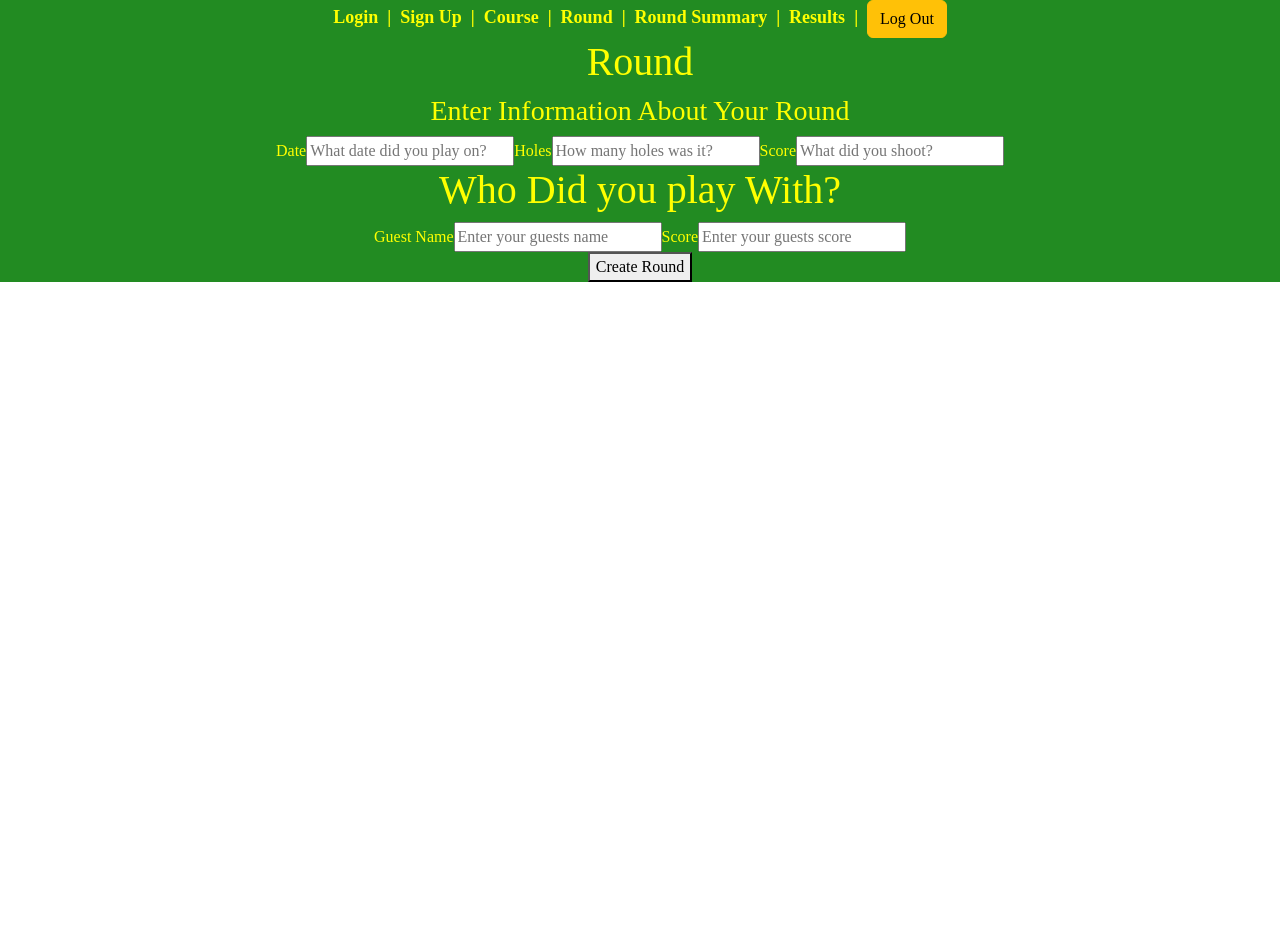
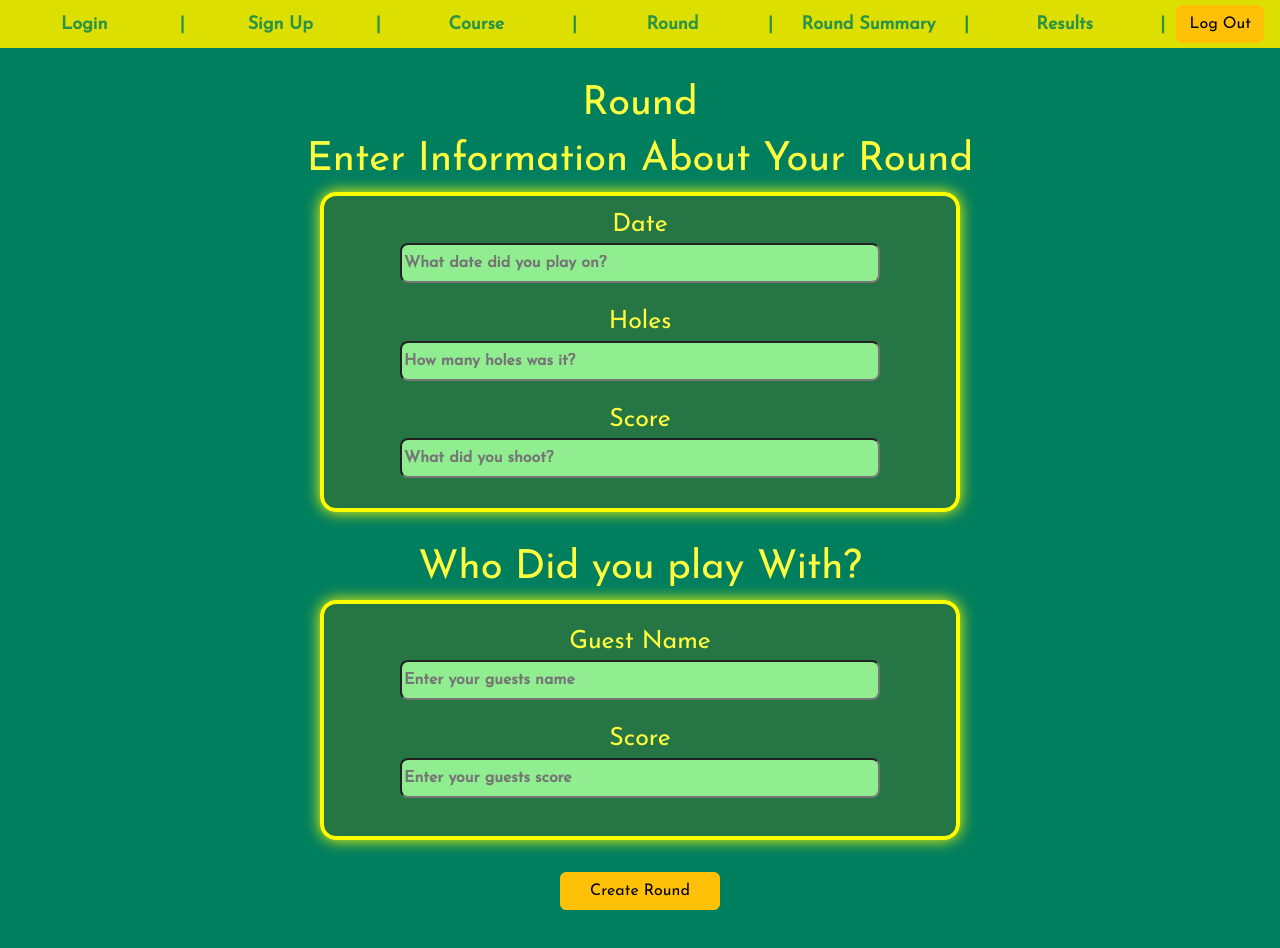
Before and after one commit to mmorris26/golf-frontend, a React (Create React App) app: page /RoundPage in a window 1280 px wide. Shown: the top 948 px of the page. Before the commit the page ends 800 px from the top, so only its background shows below. Built offline with nearby package versions, Linux system fonts and the light colour scheme.

Commit message:
more styling

```diff
--- a/src/App.css
+++ b/src/App.css
@@ -1,12 +1,20 @@
+@import url('https://fonts.googleapis.com/css2?family=Josefin+Sans&display=swap');
+
 .App {
   text-align: center;
-  background: forestgreen;
-  color: yellow;
-  font-family: Perpetua, serif;
+  background: #007f5f;
+  color: #ffff3f;
+  font-family: 'Josefin Sans', sans-serif;
+}
+ /* box shadow on all inputs box shadow  0 0 10 black*/
+ /* different fonts for text and body */
+ /* change background of  course divs */
+.no-edit{
+  display: none;
 }
 
-.no-edit{
-  display: none;
+label {
+  color: #ffff3f;
 }
 
 .edit-info{
@@ -43,6 +51,7 @@ td {
 
 .login-page-div{
   color: yellow;
+  background-color: rgba(20, 164, 61, 0.3);
   border:  4px solid;
   height: 20rem;
   width: 40rem;
@@ -107,3 +116,166 @@ a:hover {
   align-items: center;
   justify-content: center;
 }
+
+/* course page div */
+
+.course-page-div{
+  display: flex;
+  flex-direction: column;
+  align-items: center;
+  font-weight: bold;
+  margin-top: 2rem;
+
+}
+
+.single-course{
+  padding: 2rem 0;
+  margin: 2rem;
+  border: solid;
+  border-color: yellow;
+  border-radius: 1rem;
+  transition: transform 0.3s ease;
+  box-shadow: 0 0 15px;
+  background-color: #55a630;
+}
+
+.single-course:hover {
+  transform: scale(1.05);
+  background-color: #2b9348;
+}
+
+.course-boxes{
+  display: grid;
+  grid-template-columns: 0.5fr 0.5fr ;
+  margin: 2rem;
+}
+
+.course-info {
+  display: flex;
+  align-items: center;
+}
+
+.course-image {
+  width: 33.33%;
+  max-width: 100px;
+  margin-right: 20px;
+}
+
+.course-details {
+  flex: 1;
+  text-align: left;
+}
+
+.create-course-div{
+  color: yellow;
+  background-color: rgba(122, 96, 9, 0.3);
+  border:  4px solid;
+  height: 20rem;
+  width: 40rem;
+  border-radius: 1rem;
+  display: flex;
+  flex-direction: column;
+  align-items: center;
+  justify-content: center;
+  margin-bottom: 2rem;
+  box-shadow: 0 0 15px;
+}
+
+/* round page styling */
+
+.round-page-container-div{
+  display: flex;
+  flex-direction: column;
+  align-items: center;
+  margin-top: 2rem;
+}
+
+.round-page-round-div{
+  border: solid;
+  border-color: yellow;
+
+}
+
+.round-guest-div{
+  color: yellow;
+  background-color: rgba(122, 96, 9, 0.3);
+  border:  4px solid;
+  height: 15rem;
+  width: 40rem;
+  border-radius: 1rem;
+  display: flex;
+  flex-direction: column;
+  align-items: center;
+  justify-content: center;
+  margin-bottom: 2rem;
+  box-shadow: 0 0 15px;
+}
+
+.round-labels label{
+  display: flex;
+  align-content: start;
+  font-size: 25px;
+}
+
+.round-inputs input{
+  margin-bottom: 1.25rem;
+  width: 30rem;
+  border-radius: 0.5rem;
+  height:2.5rem;
+  background-color: lightgreen;
+  color: red;
+  font-weight: bold;
+
+}
+
+.round-button{
+  width: 10rem;
+  margin-bottom:7rem;
+}
+
+/* Nav bar styling */
+
+.nav-bar{
+  background-color: #dddf00;
+  color: #2b9348;
+  height: 3rem;
+  display: flex;
+  align-items: center;
+  justify-content: space-between;
+
+}
+
+.nav-bar-elements{
+  display: flex;
+  justify-content: space-between;
+  align-items: center;
+  width: 100%;
+  margin-right: 1rem;
+}
+
+.nav-bar-elements a {
+  flex: 1;
+  text-align: center;
+}
+
+nav.nav-bar-elements button {
+  flex: 1;
+  text-align: center;
+}
+
+/* round summary styling */
+
+.round-summary-div{
+  display: flex;
+  align-items: center;
+  justify-content: center;
+}
+
+.round-summary-box-div{
+  border: solid;
+  border:  4px solid;
+  height: 30rem;
+  width: 50rem;
+  padding: 0.5rem;
+  margin: 2rem;
+}
--- a/src/components/ListOfCourses.js
+++ b/src/components/ListOfCourses.js
@@ -19,14 +19,31 @@ const toRoundPage =()=>{
 
     return(
 
-        <>
-        <div className="single-course">
-            <a onClick={()=>{toRoundPage()}}>
-                <hr></hr>
-                <h3>{props.name}</h3>
-                <p>Par: {props.par}</p>
-            </a>
+        <div>
+  <>
+    <div className="single-course">
+      <a onClick={() => { toRoundPage() }}>
+        <div className="course-info">
+          <img src="https://clipart-library.com/images_k/red-flag-transparent-background/red-flag-transparent-background-11.png" alt="Course Image" className="course-image" /> {/* Add the image source and alt attribute */}
+          <div className="course-details">
+            <h2>{props.name}</h2>
+            <h4>Par: {props.par}</h4>
+          </div>
         </div>
-        </>
+      </a>
+    </div>
+  </>
+</div>
+
+
+        // <>
+        // <div className="single-course">
+        //     <a onClick={()=>{toRoundPage()}}>
+
+        //         <h3>{props.name}</h3>
+        //         <p>Par: {props.par}</p>
+        //     </a>
+        // </div>
+        // </>
     );
 }
--- a/src/components/LoginPage.js
+++ b/src/components/LoginPage.js
@@ -89,12 +89,12 @@ export default function LoginPage(){
             />
         </div>
         <div className="login-buttons">
-            <button type="submit" class="btn btn-success" onClick={(e) => {
+            <button type="submit" className="btn btn-warning" onClick={(e) => {
             e.preventDefault();
             logUserIn();
             //   redirectToCoursePage()
             }}>Sign In</button>
-            <button onClick={redirectToSignUpPage} type="button" class="btn btn-success">Sign Up</button>
+            <button onClick={redirectToSignUpPage} type="button" className="btn btn-warning">Sign Up</button>
         </div>
       </form>
       </div>
--- a/src/components/NavBar.js
+++ b/src/components/NavBar.js
@@ -15,6 +15,7 @@ export default function NavBar(){
     }
 
     return(
+    <div className='nav-bar'>
         <>
         <div className="nav-bar-elements">
             <Link to='/'>Login</Link>
@@ -29,8 +30,9 @@ export default function NavBar(){
             &nbsp; | &nbsp;
             <Link to='SummaryPage'>Results</Link>
             &nbsp; | &nbsp;
-            <button onClick={logOutUser} class="btn btn-warning">Log Out</button>
+            <button onClick={logOutUser} className="btn btn-warning">Log Out</button>
         </div>
         </>
+        </div>
     );
 }
--- a/src/components/RoundPage.js
+++ b/src/components/RoundPage.js
@@ -64,11 +64,15 @@ export default function RoundPage(){
 
     return(
         <>
-
-        <h1>Round</h1>
-        <h3>Enter Information About Your Round</h3>
+  <div className="round-page-container-div">
+    <h1>Round</h1>
+    <h1>Enter Information About Your Round</h1>
         <form>
+        <div className="create-course-div">
+        <div className="round-labels">
             <label>Date</label>
+        </div>
+        <div className="round-inputs">
                 <input
                     name="date"
                     placeholder="What date did you play on?"
@@ -76,7 +80,11 @@ export default function RoundPage(){
                     value={newRound.date}
                     onChange={handleRoundTextInput}
                 />
+        </div>
+        <div className="round-labels">
             <label>Holes</label>
+        </div>
+        <div className="round-inputs">
                 <input
                     name="holes"
                     placeholder="How many holes was it?"
@@ -84,7 +92,11 @@ export default function RoundPage(){
                     value={newRound.holes}
                     onChange={handleRoundTextInput}
                 />
+        </div>
+        <div className="round-labels">
             <label>Score</label>
+        </div>
+        <div className="round-inputs">
                 <input
                     name="score"
                     placeholder="What did you shoot?"
@@ -92,9 +104,15 @@ export default function RoundPage(){
                     value={newRound.score}
                     onChange={handleRoundTextInput}
                 />
-        <div>
+        </div>
+        </div>
+
         <h1>Who Did you play With?</h1>
-            <label>Guest Name</label>
+        <div className="round-guest-div">
+            <div className="round-labels">
+                <label>Guest Name</label>
+            </div>
+            <div className="round-inputs">
                 <input
                     name="guestName"
                     placeholder="Enter your guests name"
@@ -102,7 +120,11 @@ export default function RoundPage(){
                     value={newRound.guestName}
                     onChange={handleRoundTextInput}
                 />
-            <label>Score</label>
+            </div>
+            <div className="round-labels">
+                <label>Score</label>
+            </div>
+            <div className="round-inputs">
                 <input
                     name="guestScore"
                     placeholder="Enter your guests score"
@@ -110,8 +132,9 @@ export default function RoundPage(){
                     value={newRound.guestScore}
                     onChange={handleRoundTextInput}
                 />
+            </div>
         </div>
-            <button type="submit" onClick={(e) => {
+            <button type="submit" className="btn btn-warning round-button" onClick={(e) => {
             e.preventDefault();
             createNewRound();
             // redirectToRoundSummaryPage();
@@ -121,8 +144,9 @@ export default function RoundPage(){
 
 
 
+        </div>
+        </>
 
-        </>
     );
 
 }
--- a/src/components/SignUpPage.js
+++ b/src/components/SignUpPage.js
@@ -43,11 +43,11 @@ export default function SignUpPage(){
         }}
       >
 
-        <h1>Sign Up</h1>
+        <h1><b>Sign Up</b></h1>
         <div className="signup-page-div">
         <form>
         <div className="login-email-label">
-            <label>Name</label>
+            <label><b>Name</b></label>
         </div>
         <div className="login-email-input">
                 <input
@@ -59,7 +59,7 @@ export default function SignUpPage(){
                     />
             </div>
             <div className="login-email-label">
-            <label>Email</label>
+            <label><b>Email</b></label>
             </div>
             <div className="login-email-input">
                 <input
@@ -71,7 +71,7 @@ export default function SignUpPage(){
                 />
             </div>
             <div className="login-email-label">
-            <label>Password</label>
+            <label><b>Password</b></label>
             </div>
             <div className="login-email-input">
                 <input
@@ -82,7 +82,7 @@ export default function SignUpPage(){
                     onChange={handleSignUpTextInput}
                 />
             </div>
-            <button type="submit" class="btn btn-success" onClick={(e) => {
+            <button type="submit" className="btn btn-warning" onClick={(e) => {
             e.preventDefault();
             createNewUser();
             redirectToLoginPage();
```
Also changed, not shown: src/apis/apiConfig.js (added, +14 -0 lines), src/components/CoursePage.js (+18 -6 lines), src/components/RoundSummaryPage.js (+8 -18 lines).
